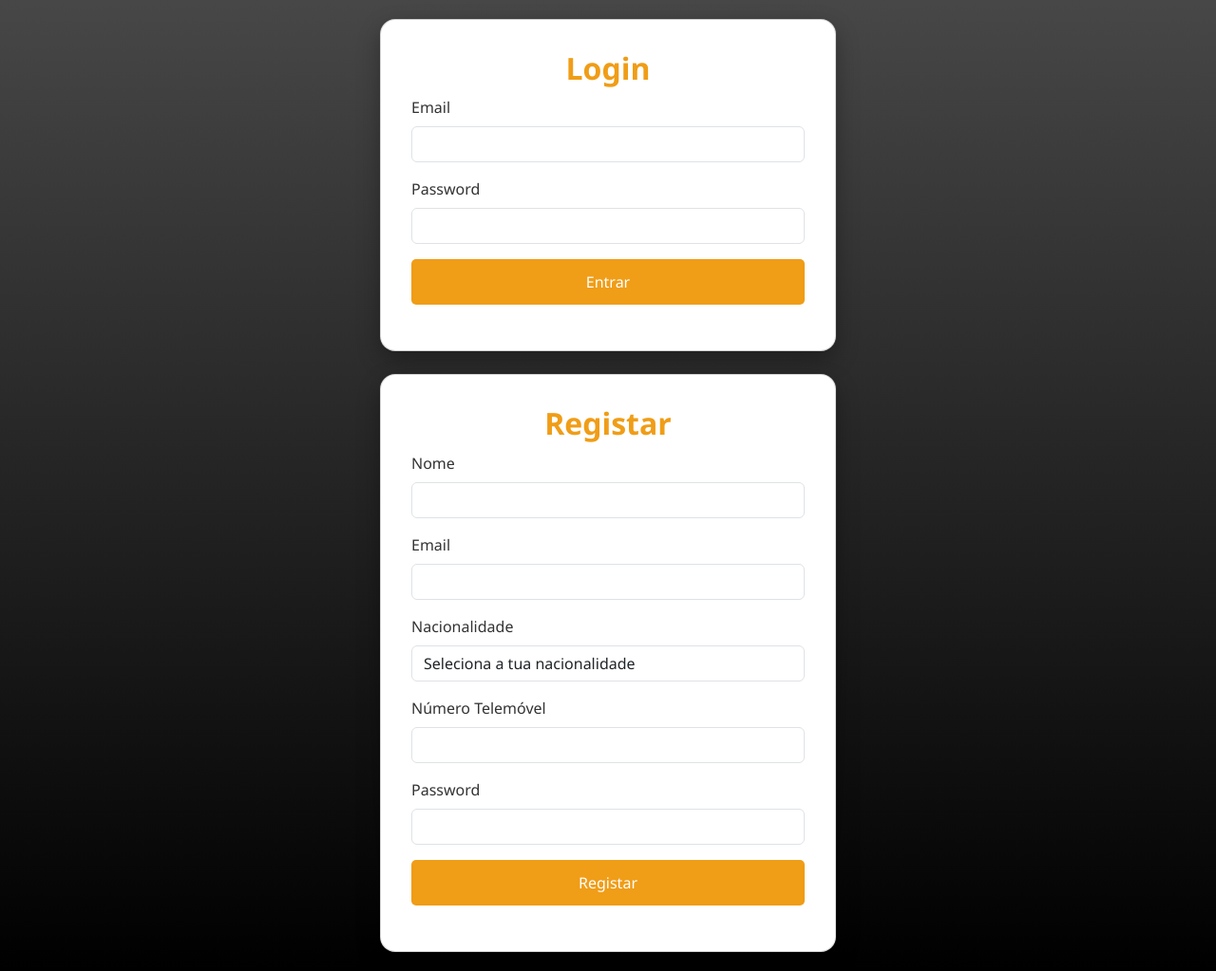
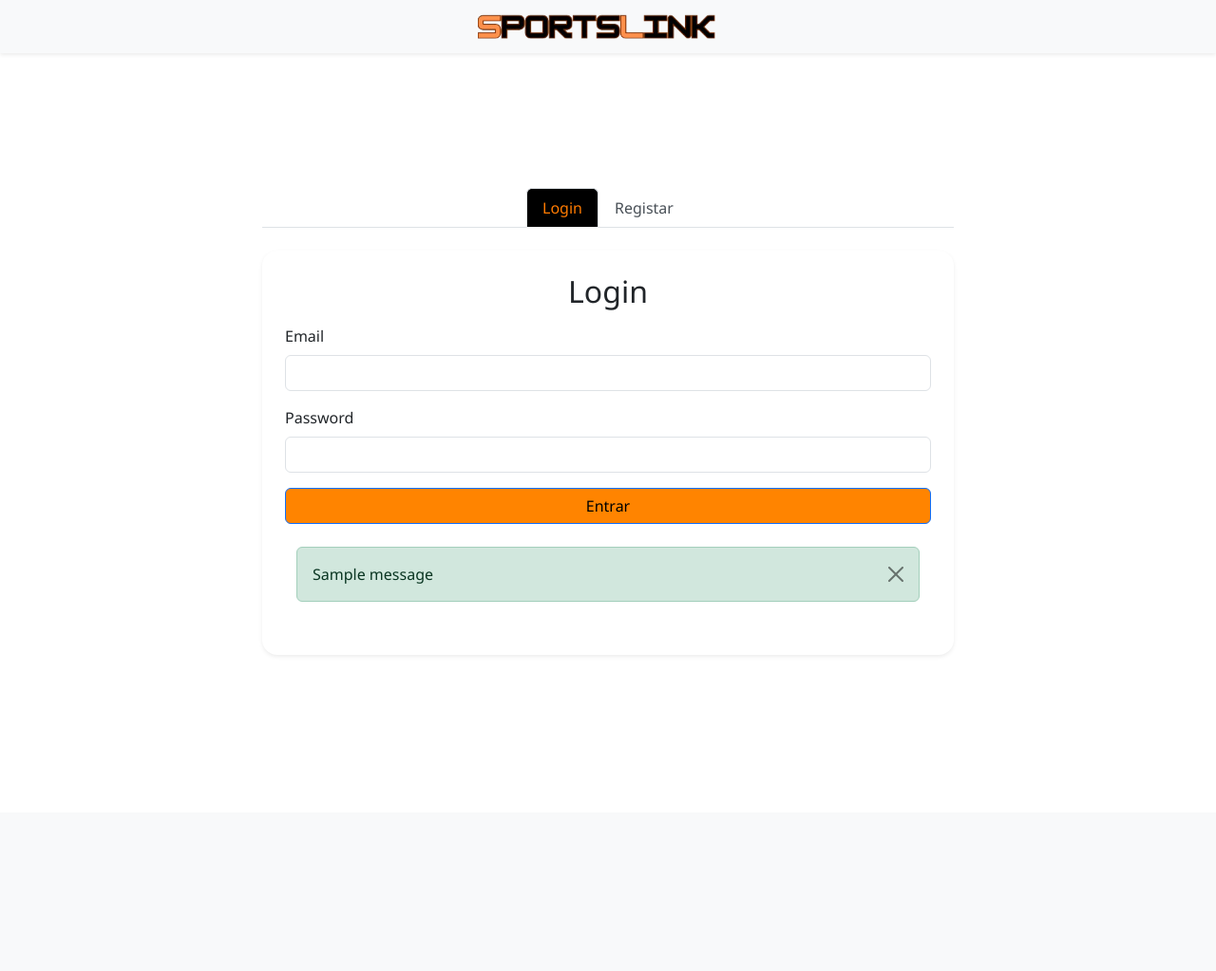
Before and after one commit to Paul-Y5/Projeto_SPORTSLINK-BD, a Flask app: page / in a window 1280 px wide. Shown: the whole page at 95% size. After the commit the page ends 634 px from the top, so only its background shows below. Run offline with Flask 3, Linux system fonts and the light colour scheme; one stand-in notice (Sample message) is shown; some libraries are stand-ins or nearby versions.

Commit message:
correções e debug

```diff
--- a/python/app.py
+++ b/python/app.py
@@ -1,6 +1,6 @@
 from flask import Flask, flash, render_template, render_template_string, request, redirect, url_for, session
-import pyodbc
-import os
+import pyodbc, os, time, random
+from werkzeug.security import generate_password_hash, check_password_hash
 
 app = Flask(__name__, template_folder='templates') # Define o diretório de templates
 app.secret_key = os.urandom(24) # Chave secreta para sessões e cookies mais seguros
@@ -28,28 +28,33 @@ def register():
     phone_number = request.form["numero_telemovel"]
     password = request.form["reg_password"]
 
+    # Gera o hash da senha
+    h_password = generate_password_hash(password)
+
     with create_connection() as conn:
         cursor = conn.cursor()
         try:
             cursor.execute("INSERT INTO Utilizador (ID, Nome, Email, Num_Tele, Password, Nacionalidade) VALUES (?, ?, ?, ?, ?, ?)",
-                (id_utilizador, username, email, phone_number, password, nationality)) # Comando SQL para inserir o utilizador na tabela Utilizador
+                (id_utilizador, username, email, phone_number, h_password, nationality)) # Comando SQL para inserir o utilizador na tabela Utilizador
 
             cursor.execute("INSERT INTO Jogador (ID, Idade, Descricao) VALUES (?, ?, ?)",
                 (id_utilizador, 0, '')) # Comando SQL para inserir o jogador na tabela Jogador
 
             conn.commit()
 
-            return '''
-            <div class="alert alert-success" role="alert">
-                Utilizador registado com sucesso!
+            return render_template_string("""
+            <div class="alert alert-success alert-dismissible fade show mt-3" role="alert">
+                Registo realizado com sucesso! Agora pode iniciar sessão.
+                <button type="button" class="btn-close" data-bs-dismiss="alert" aria-label="Fechar"></button>
             </div>
-            '''
+            """)
         except pyodbc.IntegrityError:
-            return '''
-            <div class="alert alert-danger" role="alert">
-                O email já está em uso. Por favor, escolha outro.
+            return render_template_string("""
+            <div class="alert alert-danger alert-dismissible fade show mt-3" role="alert">
+                O email já está registado.
+                <button type="button" class="btn-close" data-bs-dismiss="alert" aria-label="Fechar"></button>
             </div>
-            '''
+            """)
 
 
 @app.route("/login", methods=["POST"])
@@ -57,14 +62,9 @@ def login():
     email = request.form["login_email"]
     password = request.form["login_password"]
 
-    if email == "admin@admin.pt" and password == "admin":
-        session["user_id"] = "admin"
-        session["user_nome"] = "Administrador"
-        return redirect(url_for("admin_dashboard"))
-
     with create_connection() as conn:
         cursor = conn.cursor()
-        cursor.execute("SELECT * FROM Utilizador WHERE Email=? AND Password=?", email, password) # Comando SQL para verificar se o utilizador existe
+        cursor.execute("SELECT * FROM Utilizador WHERE Email=? AND Password=?", email, password)
         user = cursor.fetchone()
 
     if user:
@@ -74,7 +74,7 @@ def login():
         # Verifica se é arrendador
         with create_connection() as conn:
             cursor = conn.cursor()
-            cursor.execute("SELECT COUNT(*) FROM Arrendador WHERE ID_Arrendador=?", user[0])  # Verifica se o utilizador é arrendador
+            cursor.execute("SELECT COUNT(*) FROM Arrendador WHERE ID_Arrendador=?", user[0])
             is_arrendador = cursor.fetchone()[0] == 1
 
         tipo_utilizador = "Arrendador" if is_arrendador else "Jogador"
@@ -85,10 +85,15 @@ def login():
         </div>
         ''')
 
+        # Redireciona para a página completa do dashboard
         return redirect(url_for("user_dashboard"))
     else:
-        flash('<div class="alert alert-danger" role="alert">Credenciais inválidas.</div>')
-        return redirect(url_for('index'))
+        return render_template_string("""
+        <div class="alert alert-danger alert-dismissible fade show mt-3" role="alert">
+            Email ou password incorretos.
+            <button type="button" class="btn-close" data-bs-dismiss="alert" aria-label="Fechar"></button>
+        </div>
+        """)
 
 # Caminho para interface de utilizador
 @app.route("/user", methods=["GET"])
@@ -103,7 +108,7 @@ def user_dashboard():
         cursor.execute("SELECT * FROM Utilizador WHERE ID=?", user_id)
         user = cursor.fetchone()
 
-    # Retorna a página do dashboard
+    # Retorna a página completa do dashboard
     return render_template("user_dashboard.html", user=user)
 
 @app.route("/logout")
@@ -139,12 +144,10 @@ def view_utilizadores():
 
 
 # Contador para gerar IDs únicos simples
-contador = 0
-
 def gerar_id():
-    global contador
-    contador += 1
-    return contador
+    timestamp = int(time.time() % 1000000 )
+    random_number = random.randint(1000, 9999)
+    return int(f"{random_number}{timestamp}")
 
 
 if __name__ == "__main__":
--- a/python/static/css/styles.css
+++ b/python/static/css/styles.css
@@ -1,118 +1,83 @@
 body {
-    background: linear-gradient(to top, #000000, #474747);
-    min-height: 100vh;
-    display: flex;
-    align-items: center;
-    justify-content: center;
+    background-color: #ffffff;
     font-family: 'Segoe UI', sans-serif;
-    margin: 0;
-    color: white;
+}
+
+.nav-tabs .nav-link.active {
+    background-color: #000000; /* Bootstrap primary blue */
+    color: rgb(255, 123, 0) !important;
+}
+
+.nav-tabs .nav-link {
+    color: #495057; /* Texto padrão */
 }
 
 .card {
-    border-radius: 1rem;
-    padding: 2rem;
-    box-shadow: 0 10px 25px rgba(0, 0, 0, 0.3);
-    background-color: #fff;
-    color: #333;
+    background-color: #ffffff;
+    width: 100%;
+    border: none;
+    border-radius: 10px;
+    box-shadow: 0 4px 8px rgba(0, 0, 0, 0.1);
+    transition: all 0.5s ease-in-out;
 }
 
-h1 {
-    color: #f09d17;
-    font-weight: bold;
+.form-switch {
     text-align: center;
+    margin-bottom: 20px;
 }
 
-.btn-custom {
-    background-color: #f09d17;
-    color: white;
-    border: none;
-    padding: 12px 20px;
-    font-size: 1rem;
-    transition: background-color 0.3s ease;
-    border-radius: 5px;
-    cursor: pointer;
+.form-wrapper {
+    display: none;
+    animation: fadeIn 0.5s ease-in-out;
 }
 
-.btn-custom:hover {
-    background-color: #d67a00;
+.form-wrapper.active {
+    display: block;
 }
 
-.alert {
-    font-size: 0.9rem;
-    padding: 0.75rem 1rem;
-    border-radius: 0.5rem;
-    margin-top: 1rem;
+@keyframes fadeIn {
+    from { opacity: 0; transform: translateY(10px); }
+    to { opacity: 1; transform: translateY(0); }
 }
 
-#register_loading,
-#login_loading {
-    display: none;
-    text-align: center;
+.form-control:focus {
+    box-shadow: 0 0 5px rgba(255, 132, 0, 0.814);
 }
 
-#register_loading .alert,
-#login_loading .alert {
-    background-color: #f0ad4e;
-    color: white;
-    font-weight: bold;
-    border: none;
+.btn-primary {
+    background-color: #ff8400;
+    color: black;
+    transition: all 0.3s ease;
 }
 
-header {
-    background-color: #000000;
-    color: #f09d17;
-    padding: 15px;
-    text-align: center;
+.btn-primary:hover {
+    background-color: black;
+    color: orange;
+    transform: scale(1.02);
 }
 
-h1 {
-    font-size: 2em;
-    margin-bottom: 10px;
+.btn-primary:active {
+    background-color: black;
+    color: orange;
+    transform: scale(0.95);
+}
+.btn-primary:focus {
+    outline: none;
+    border: none;
+    box-shadow: 0 0 5px rgba(255, 132, 0, 0.814);
 }
 
-h2 {
-    color: #444;
+.btn-primary:active:focus {
+    outline: none;
+    border: none;
+    background-color: black;
+    color: orange;
+    box-shadow: 0 0 5px rgba(255, 132, 0, 0.814);
 }
-
-.container {
-    width: 80%;
-    margin: 0 auto;
-    padding: 20px;
+.btn-primary:focus-visible {
+    outline: none;
+    border: none;
+    background-color: black;
+    color: orange;
+    box-shadow: 0 0 5px rgba(255, 132, 0, 0.814);
 }
-
-.user-info {
-    background-color: #ffffff;
-    border-radius: 8px;
-    padding: 20px;
-    box-shadow: 0 4px 8px rgba(0, 0, 0, 0.1);
-    color: #333;
-}
-
-.user-info ul {
-    list-style-type: none;
-    padding: 0;
-}
-
-.user-info li {
-    padding: 8px 0;
-    border-bottom: 1px solid #ddd;
-}
-
-.user-info li:last-child {
-    border-bottom: none;
-}
-
-.logout-button {
-    display: inline-block;
-    padding: 10px 20px;
-    background-color: #f09d17;
-    color: white;
-    text-decoration: none;
-    border-radius: 5px;
-    margin-top: 20px;
-}
-
-.logout-button:hover {
-    background-color: #d67a00;
-}
--- a/python/static/js/scripts.js
+++ b/python/static/js/scripts.js
@@ -1,7 +1,28 @@
+// Função para alternar entre os formulários de login e registro
+function switchForm(form) {
+    document.getElementById('loginForm').classList.remove('active');
+    document.getElementById('registerForm').classList.remove('active');
+    if (form === 'login') {
+        document.getElementById('loginForm').classList.add('active');
+    } else {
+        document.getElementById('registerForm').classList.add('active');
+    }
+}
+
+// Exibe o indicador de carregamento para login
+function showLoginLoading() {
+    document.getElementById("login_loading").style.display = "block";
+}
+
+// Exibe o indicador de carregamento para registro
+function showRegisterLoading() {
+    document.getElementById("register_loading").style.display = "block";
+}
+
+// Configura os indicadores de carregamento para requisições HTMX
 document.addEventListener("htmx:configRequest", (event) => {
     let indicatorSelector = event.detail.indicator;
 
-    // Se o indicador não foi definido explicitamente, tenta inferir com base no formulário
     if (!indicatorSelector) {
         const form = event.target.closest("form");
         if (form) {
@@ -16,19 +37,15 @@ document.addEventListener("htmx:configRequest", (event) => {
     const indicator = document.querySelector(indicatorSelector);
     if (indicator) {
         indicator.style.display = "block";
-        console.log("Indicador exibido:", indicatorSelector);
     } else {
-        console.error(
-            "Indicador não encontrado. Verifique o seletor:",
-            indicatorSelector
-        );
+        console.error("Indicador não encontrado. Verifique o seletor:", indicatorSelector);
     }
 });
 
+// Oculta os indicadores de carregamento após a requisição HTMX
 document.addEventListener("htmx:afterRequest", (event) => {
     let indicatorSelector = event.detail.indicator;
 
-    // Se o indicador não foi definido explicitamente, tenta inferir com base no formulário
     if (!indicatorSelector) {
         const form = event.target.closest("form");
         if (form) {
@@ -43,23 +60,25 @@ document.addEventListener("htmx:afterRequest", (event) => {
     const indicator = document.querySelector(indicatorSelector);
     if (indicator) {
         indicator.style.display = "none";
-        console.log("Indicador ocultado:", indicatorSelector);
     } else {
         console.warn("Indicador não encontrado para ocultar:", indicatorSelector);
     }
 });
 
-
+document.addEventListener("DOMContentLoaded", function () {
   document.body.addEventListener("htmx:afterSwap", function (event) {
-
     if (
       event.target.id === "login_result" ||
       event.target.id === "register_result"
     ) {
-
-    const form = document.querySelector(`form[hx-target="#${event.target.id}"]`);
+      const form = document.querySelector(
+        `form[hx-target="#${event.target.id}"]`
+      );
       if (form) {
         form.reset();
+      } else {
+        console.warn("Formulário não encontrado para o alvo:", event.target.id);
       }
     }
   });
+});
--- /dev/null
+++ b/python/templates/base_index.html
@@ -0,0 +1,57 @@
+<!DOCTYPE html>
+<html lang="pt-pt">
+
+<head>
+    <meta charset="UTF-8">
+    <title>{% block title %}{% endblock %}</title>
+
+    <!-- Bootstrap CSS -->
+    <link href="https://cdn.jsdelivr.net/npm/bootstrap@5.3.5/dist/css/bootstrap.min.css" rel="stylesheet"
+        integrity="sha384-SgOJa3DmI69IUzQ2PVdRZhwQ+dy64/BUtbMJw1MZ8t5HZApcHrRKUc4W0kG879m7" crossorigin="anonymous">
+
+    <!-- HTMX -->
+    <script src="https://unpkg.com/htmx.org@1.9.10"></script>
+
+    <!-- Custom CSS -->
+    <link rel="stylesheet" href="{{ url_for('static', filename='css/styles.css') }}">
+
+    <!-- Custom JS -->
+    <script src="{{ url_for('static', filename='js/scripts.js') }}"></script>
+
+    <!-- FontAwesome -->
+    <script src="https://kit.fontawesome.com/a076d05399.js"></script>
+
+    <!-- cloudflare animate -->
+    <link rel="stylesheet" href="https://cdnjs.cloudflare.com/ajax/libs/animate.css/4.1.1/animate.min.css" />
+
+</head>
+
+<body>
+    <!-- Navbar com logo -->
+    <nav class="navbar navbar-light bg-light shadow-sm">
+        <div class="container d-flex justify-content-center">
+            <a class="navbar-brand d-flex align-items-center" href="/">
+                <img src="{{ url_for('static', filename='img/SPORTSLINK.png') }}" alt="Logo" height="30"
+                    class="d-inline-block align-text-top me-2">
+            </a>
+        </div>
+    </nav>
+
+    <!-- Main Content -->
+    <main class="container d-flex justify-content-center align-items-center min-vh-100">
+        {% block content %}
+        {% endblock %}
+    </main>
+
+    <!-- Bootstrap Scripts -->
+    <script src="https://cdn.jsdelivr.net/npm/@popperjs/core@2.11.8/dist/umd/popper.min.js"
+        integrity="sha384-I7E8VVD/ismYTF4hNIPjVp/Zjvgyol6VFvRkX/vR+Vc4jQkC+hVqc2pM8ODewa9r"
+        crossorigin="anonymous"></script>
+    <script src="https://cdn.jsdelivr.net/npm/bootstrap@5.3.5/dist/js/bootstrap.min.js"
+        integrity="sha384-VQqxDN0EQCkWoxt/0vsQvZswzTHUVOImccYmSyhJTp7kGtPed0Qcx8rK9h9YEgx+"
+        crossorigin="anonymous"></script>
+
+    <script src="https://unpkg.com/htmx.org@1.7.0"></script>
+</body>
+
+</html>
--- a/python/templates/index.html
+++ b/python/templates/index.html
@@ -1,24 +1,29 @@
-<!DOCTYPE html>
-<html lang="pt-pt">
+{% extends "base_index.html" %}
 
-<head>
-    <meta charset="UTF-8">
-    <title>Login/Registo</title>
-    <script src="https://unpkg.com/htmx.org@1.9.10"></script>
-    <link href="https://cdn.jsdelivr.net/npm/bootstrap@5.3.3/dist/css/bootstrap.min.css" rel="stylesheet">
-    <link rel="stylesheet" href="../static/css/styles.css">
-</head>
+{% block title %}Home Page{% endblock %}
 
-<body>
-    <div class="container">
-        <div class="row justify-content-center">
-            <div class="col-md-6">
+{% block content %}
+<div class="container d-flex justify-content-center align-items-center min-vh-100">
+    <div class="col-md-8">
+        <!-- Tabs de navegação -->
+        <ul class="nav nav-tabs justify-content-center mb-4" id="authTabs" role="tablist">
+            <li class="nav-item" role="presentation">
+                <button class="nav-link active" id="login-tab" data-bs-toggle="tab" data-bs-target="#login"
+                    type="button" role="tab" aria-controls="login" aria-selected="true">Login</button>
+            </li>
+            <li class="nav-item" role="presentation">
+                <button class="nav-link" id="register-tab" data-bs-toggle="tab" data-bs-target="#register" type="button"
+                    role="tab" aria-controls="register" aria-selected="false">Registar</button>
+            </li>
+        </ul>
 
-                <!-- Formulários de Login e Registo -->
-
-                <div class="card mb-4">
-                    <h1 class="text-center">Login</h1>
-                    <form hx-post="/login" hx-target="#login_result" hx-indicator="#login_loading">
+        <!-- Conteúdo das tabs -->
+        <div class="tab-content animate__animated animate__fadeIn" id="authTabsContent">
+            <!-- Login -->
+            <div class="tab-pane fade show active" id="login" role="tabpanel" aria-labelledby="login-tab">
+                <div class="card p-4 mb-4 shadow-sm rounded-4">
+                    <h2 class="text-center mb-3">Login</h2>
+                    <form action="/login" method="POST" onsubmit="showLoginLoading()">
                         <div class="mb-3">
                             <label class="form-label">Email</label>
                             <input type="email" class="form-control" name="login_email" required>
@@ -27,28 +32,38 @@
                             <label class="form-label">Password</label>
                             <input type="password" class="form-control" name="login_password" required>
                         </div>
-                        <div id="login_loading" class="mt-3" style="display:none;">
+                        <div id="login_loading" class="mt-3" style="display: none;">
                             <div class="alert alert-info" role="alert">
+                                <div class="spinner-border spinner-border-sm" role="status" aria-hidden="true"></div>
                                 A verificar informações... por favor, aguarde.
                             </div>
                         </div>
-                        <button type="submit" class="btn btn-custom w-100">Entrar</button>
+                        <button type="submit" class="btn btn-primary w-100">Entrar</button>
                     </form>
-                    <div class="container mt-4" id="flash-container" style="display: none;">
-                        {% with messages = get_flashed_messages() %}
-                        {% if messages %}
-                        {% for message in messages %}
-                        {{ message | safe }}
+
+                    <!-- Flash Messages -->
+                    {% with messages = get_flashed_messages(with_categories=true) %}
+                    {% if messages %}
+                    <div class="container mt-4">
+                        {% for category, message in messages %}
+                        <div class="alert alert-{{ category }} alert-dismissible fade show" role="alert">
+                            {{ message }}
+                            <button type="button" class="btn-close" data-bs-dismiss="alert" aria-label="Close"></button>
+                        </div>
                         {% endfor %}
-                        {% endif %}
-                        {% endwith %}
                     </div>
+                    {% endif %}
+                    {% endwith %}
+
                     <div id="login_result" class="mt-3"></div>
                 </div>
+            </div>
 
-                <div class="card">
-                    <h1 class="text-center">Registar</h1>
-                    <form hx-post="/register" hx-target="#register_result" hx-indicator="#register_loading">
+            <!-- Registo -->
+            <div class="tab-pane fade" id="register" role="tabpanel" aria-labelledby="register-tab">
+                <div class="card p-4 shadow-sm rounded-4">
+                    <h2 class="text-center mb-3">Registar</h2>
+                    <form hx-post="/register" hx-target="#register_result" hx-indicator="#register_loading" onsubmit="showRegisterLoading()">
                         <div class="mb-3">
                             <label class="form-label">Nome</label>
                             <input type="text" class="form-control" name="username" required>
@@ -77,21 +92,18 @@
                             <label class="form-label">Password</label>
                             <input type="password" class="form-control" name="reg_password" required>
                         </div>
-                        <div id="register_loading" class="mt-3" style="display:none;">
+                        <div id="register_loading" class="mt-3" style="display: none;">
                             <div class="alert alert-info" role="alert">
+                                <div class="spinner-border spinner-border-sm" role="status" aria-hidden="true"></div>
                                 A registar utilizador... por favor, aguarde.
                             </div>
                         </div>
-                        <button type="submit" class="btn btn-custom w-100">Registar</button>
+                        <button type="submit" id="register-btn" class="btn btn-primary w-100">Registar</button>
                     </form>
                     <div id="register_result" class="mt-3"></div>
                 </div>
             </div>
         </div>
     </div>
-
-    <script src="https://cdn.jsdelivr.net/npm/bootstrap@5.3.3/dist/js/bootstrap.bundle.min.js"></script>
-    <script src="../static/js/scripts.js"></script>
-</body>
-
-</html>
+</div>
+{% endblock %}
```
Also changed, not shown: python/templates/base_user.html (added, +33 -0 lines), python/static/img/SPORTSLINK.png (added), python/templates/admin_alter_data.html (deleted). Lines whose indentation alone changed are shown as unchanged.
